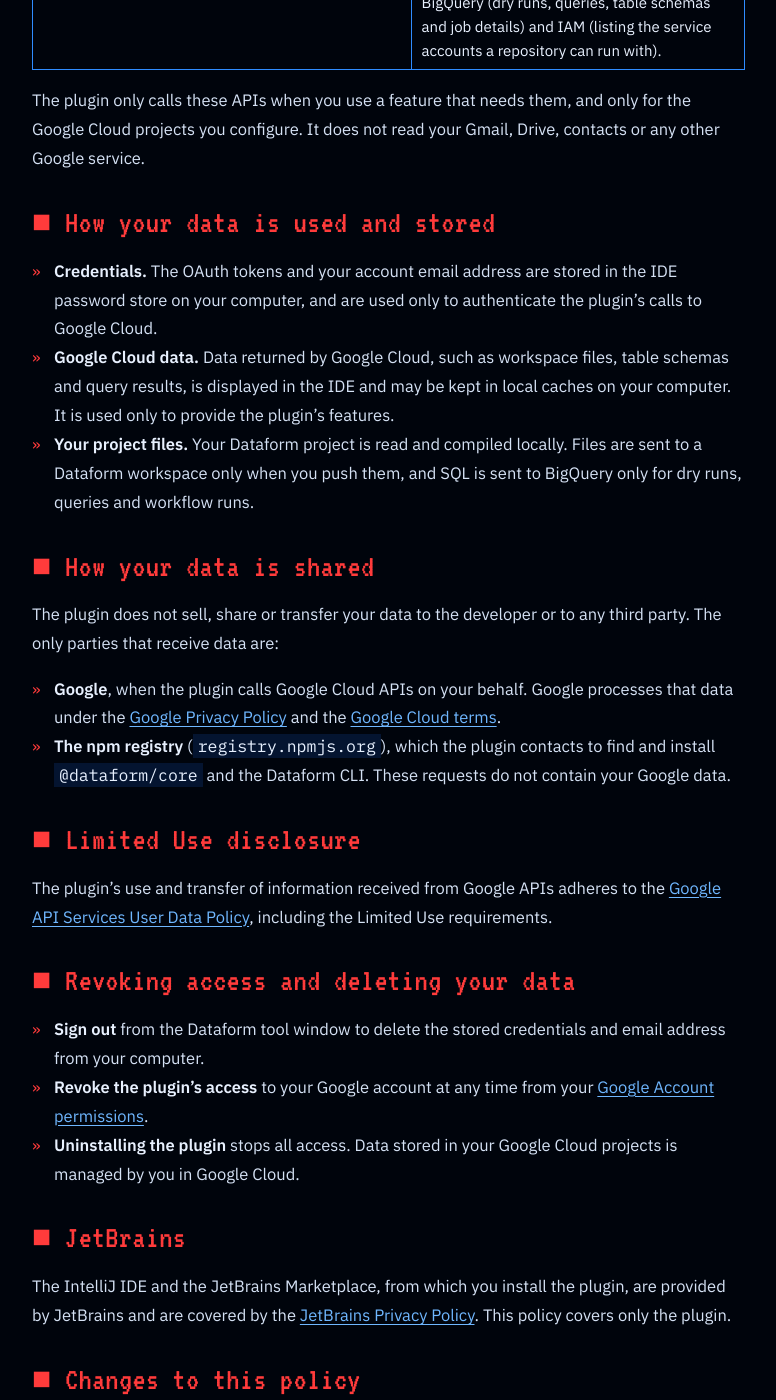
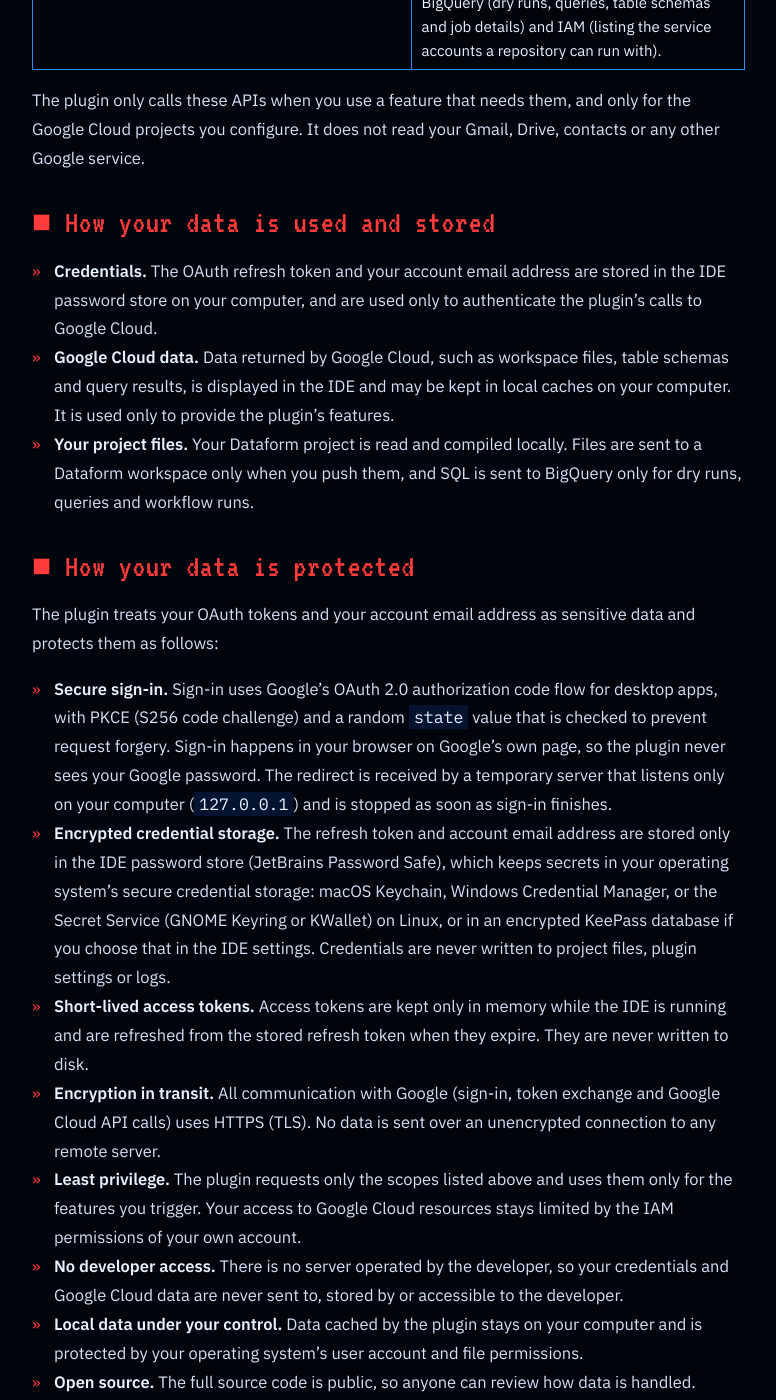
Before and after one commit to rejeb/rejeb.github.io, a Jekyll site: the page built from dataform-plugin/privacy-policy.md, in a window 1280 px wide and 1400 px high, scrolled down 1152 px. Shown: the whole window, without its empty margins (138-914 px from the left). Built offline with Jekyll 4.4.1, drawn with Linux system fonts in a browser that asks for light colours; some of the changed text lies outside the part shown.

Commit message:
Update privacy policy.

```diff
--- a/dataform-plugin/privacy-policy.md
+++ b/dataform-plugin/privacy-policy.md
@@ -46,14 +46,45 @@
 
 ## How your data is used and stored
 
-- **Credentials.** The OAuth tokens and your account email address are stored in the IDE password
-  store on your computer, and are used only to authenticate the plugin's calls to Google Cloud.
+- **Credentials.** The OAuth refresh token and your account email address are stored in the IDE
+  password store on your computer, and are used only to authenticate the plugin's calls to Google
+  Cloud.
 - **Google Cloud data.** Data returned by Google Cloud, such as workspace files, table schemas and
   query results, is displayed in the IDE and may be kept in local caches on your computer. It is
   used only to provide the plugin's features.
 - **Your project files.** Your Dataform project is read and compiled locally. Files are sent to a
   Dataform workspace only when you push them, and SQL is sent to BigQuery only for dry runs,
   queries and workflow runs.
+
+## How your data is protected
+
+The plugin treats your OAuth tokens and your account email address as sensitive data and protects
+them as follows:
+
+- **Secure sign-in.** Sign-in uses Google's OAuth 2.0 authorization code flow for desktop apps,
+  with PKCE (S256 code challenge) and a random `state` value that is checked to prevent request
+  forgery. Sign-in happens in your browser on Google's own page, so the plugin never sees your
+  Google password. The redirect is received by a temporary server that listens only on your
+  computer (`127.0.0.1`) and is stopped as soon as sign-in finishes.
+- **Encrypted credential storage.** The refresh token and account email address are stored only in
+  the IDE password store (JetBrains Password Safe), which keeps secrets in your operating system's
+  secure credential storage: macOS Keychain, Windows Credential Manager, or the Secret Service
+  (GNOME Keyring or KWallet) on Linux, or in an encrypted KeePass database if you choose that in
+  the IDE settings. Credentials are never written to project files, plugin settings or logs.
+- **Short-lived access tokens.** Access tokens are kept only in memory while the IDE is running
+  and are refreshed from the stored refresh token when they expire. They are never written to
+  disk.
+- **Encryption in transit.** All communication with Google (sign-in, token exchange and Google
+  Cloud API calls) uses HTTPS (TLS). No data is sent over an unencrypted connection to any remote
+  server.
+- **Least privilege.** The plugin requests only the scopes listed above and uses them only for
+  the features you trigger. Your access to Google Cloud resources stays limited by the IAM
+  permissions of your own account.
+- **No developer access.** There is no server operated by the developer, so your credentials and
+  Google Cloud data are never sent to, stored by or accessible to the developer.
+- **Local data under your control.** Data cached by the plugin stays on your computer and is
+  protected by your operating system's user account and file permissions.
+- **Open source.** The full source code is public, so anyone can review how data is handled.
 
 ## How your data is shared
 
```
Also changed, not shown: other parts of dataform-plugin/privacy-policy.md (+1 -1 lines).
